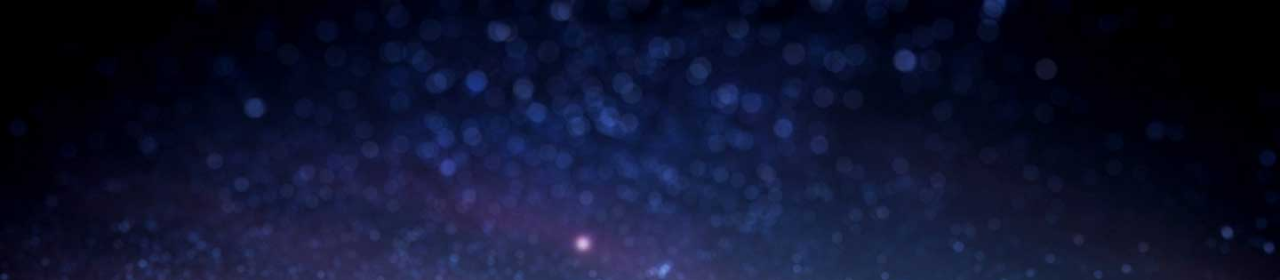
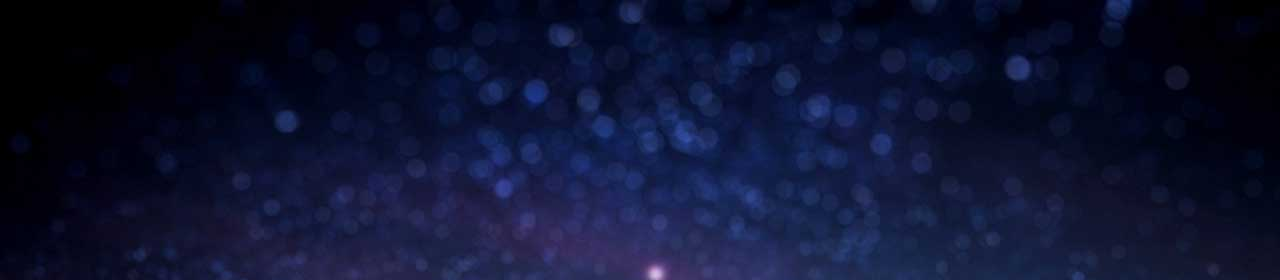
Before and after one commit to mkitzman/michaelkitzman, a website: page index.html in a window 1280 px wide. Shown: the top 280 px of the page. Drawn offline with Linux system fonts and the light colour scheme; files whose address does not match are found by name.

Commit message:
remove js cover image resizing, use CSS only

```diff
--- a/css/main.css
+++ b/css/main.css
@@ -5,11 +5,12 @@ body {
 }
 
 .main {
+    position: relative;
+    height: 100vh;
+    background-attachment: fixed;
+    background-position: top center;
+    background-size: cover;
     background: url(../img/build/milkyway.jpg) no-repeat 0 0;
-    -webkit-background-size: cover;
-    -moz-background-size: cover;
-    background-size: cover;
-    position: relative;
 }
 
 .profile-card {
--- a/js/main.js
+++ b/js/main.js
@@ -1,12 +1,12 @@
 //Ensure Main Content takes entire screen
 //$(document).ready(function(){
-    resizeDiv();
+    //resizeDiv();
     showCard();
 //});
 
-window.onresize = function(event) {
-    resizeDiv();
-}
+// window.onresize = function(event) {
+//     resizeDiv();
+// }
 
 function resizeDiv() {
 
```
